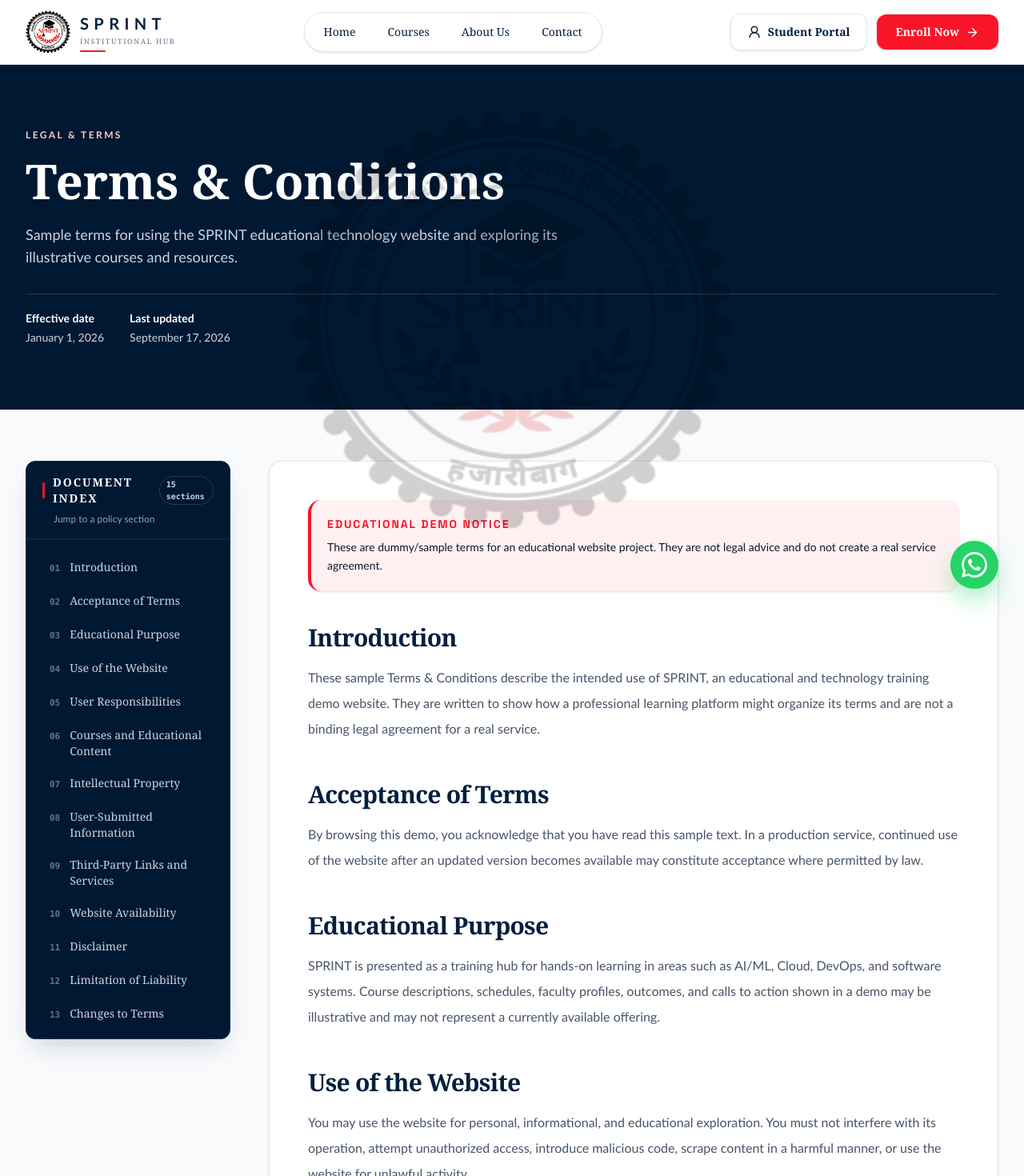
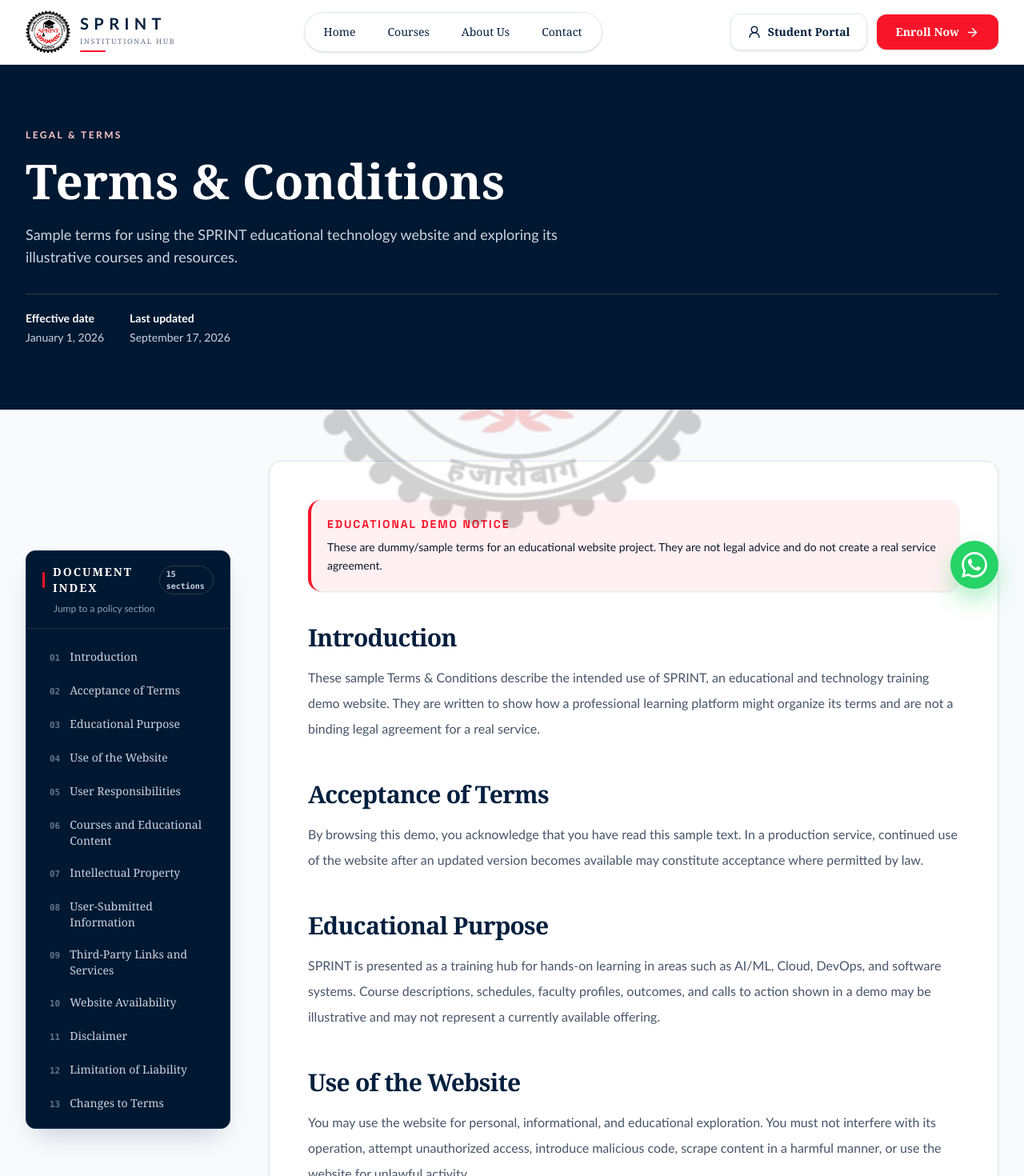
Before and after one commit to ITWala2025/Sprint_HB, a Next.js app: page /terms in a window 1280 px wide. Shown: the top 1470 px of the page at 80% size. Built offline with nearby package versions, Linux system fonts and the light colour scheme.

Commit message:
feat: implement watermark coverage utility; apply to various components for improved visual hierarchy

```diff
--- a/src/components/Home/ContactCTA.jsx
+++ b/src/components/Home/ContactCTA.jsx
@@ -6,7 +6,7 @@
  */
 export default function ContactCTA() {
   return (
-    <section className="bg-brand-navy py-24 text-brand-white">
+    <section className="bg-brand-navy py-24 text-brand-white covers-watermark">
       <div className="mx-auto max-w-5xl px-6 text-center">
         <h2 className="font-display text-3xl font-bold sm:text-4xl lg:text-5xl">
           Ready to Take the Next Step?
--- a/src/components/Home/FeaturedProgram.jsx
+++ b/src/components/Home/FeaturedProgram.jsx
@@ -43,7 +43,7 @@
   }, []);
 
   return (
-    <section className="bg-brand-navy py-24 text-brand-white">
+    <section className="bg-brand-navy py-24 text-brand-white covers-watermark">
       <div className="mx-auto max-w-7xl px-6">
         <div className="max-w-2xl">
           <p className="text-sm font-semibold text-brand-red">Featured Program</p>
--- a/src/components/Home/Hero.jsx
+++ b/src/components/Home/Hero.jsx
@@ -15,7 +15,7 @@
  */
 export default function Hero() {
   return (
-    <section className="relative flex min-h-[100svh] flex-col overflow-hidden bg-brand-navy">
+    <section className="relative flex min-h-[100svh] flex-col overflow-hidden bg-brand-navy covers-watermark">
       {/* Background video. autoPlay+muted+playsInline is required for
           browsers to allow autoplay; poster covers slow connections and
           the (TBD) case where video is dropped in favor of a static image. */}
--- a/src/components/Watermark.jsx
+++ b/src/components/Watermark.jsx
@@ -8,6 +8,12 @@
  * Visible on light backgrounds, naturally hidden on dark backgrounds.
  * Renders above page content but below header/modals/dropdowns.
  * Non-interactive, hidden from assistive tech, excluded from print.
+ *
+ * IMPORTANT: Dark sections must use the `.covers-watermark` utility class
+ * (defined in src/css/global.css) to visually sit above this watermark.
+ * Apply `.covers-watermark` to: Header, Footer, Hero, FeaturedProgram,
+ * ContactCTA, CampusNewsTicker, LegalLayout header, LegalTableOfContents,
+ * and any future dark-themed sections.
  */
 export default function Watermark() {
   return (
--- a/src/components/footer/Footer.jsx
+++ b/src/components/footer/Footer.jsx
@@ -48,7 +48,7 @@
 
   return (
     <footer
-      className="sprint-footer text-brand-off-white"
+      className="sprint-footer text-brand-off-white covers-watermark"
       style={{
         backgroundImage: "url('/images/header&footer/footer_background_img.png')",
         backgroundSize: "cover",
--- a/src/components/header/Header.tsx
+++ b/src/components/header/Header.tsx
@@ -22,7 +22,7 @@
   }, []);
 
   return (
-    <header className={`sprint-site-header sticky top-0 z-50 w-full ${isScrolled ? "is-scrolled" : ""}`}>
+    <header className={`sprint-site-header sticky top-0 z-50 w-full covers-watermark ${isScrolled ? "is-scrolled" : ""}`}>
       <div className="relative mx-auto flex h-20 max-w-7xl items-center justify-between gap-4 px-4 sm:px-6 lg:px-8">
         <HeaderLogo />
         <DesktopNavigation pathname={pathname} />
--- a/src/components/layout/CampusNewsTicker.tsx
+++ b/src/components/layout/CampusNewsTicker.tsx
@@ -88,11 +88,11 @@
 }
 
 export default function CampusNewsTicker() {
-	return (
-		<section
-			className="relative z-10 overflow-hidden border-b border-brand-navy-light bg-brand-navy-dark shadow-[0_8px_20px_-18px_rgba(1,31,62,0.8)]"
-			aria-label="SPRINT campus news and updates"
-		>
+  return (
+    <section
+      className="relative z-10 overflow-hidden border-b border-brand-navy-light bg-brand-navy-dark shadow-[0_8px_20px_-18px_rgba(1,31,62,0.8)] covers-watermark"
+      aria-label="SPRINT campus news and updates"
+    >
 			<div className="mx-auto flex min-h-12 max-w-7xl items-center gap-4 px-4 sm:px-6 lg:px-8">
 				<div className="hidden shrink-0 items-center gap-2 border-r border-white/10 pr-5 sm:flex">
 					<span className="grid size-8 place-items-center rounded-full bg-brand-red text-white">
--- a/src/components/legal/LegalLayout.jsx
+++ b/src/components/legal/LegalLayout.jsx
@@ -13,7 +13,7 @@
 }) {
   return (
     <div className="bg-brand-off-white">
-      <header className="bg-brand-navy-dark text-white">
+      <header className="bg-brand-navy-dark text-white covers-watermark">
         <div className="mx-auto max-w-7xl px-4 py-16 sm:px-6 sm:py-20 lg:px-8">
           <p className="text-xs font-bold uppercase tracking-[0.2em] text-red-200">
             {eyebrow}
--- a/src/components/legal/LegalTableOfContents.jsx
+++ b/src/components/legal/LegalTableOfContents.jsx
@@ -4,7 +4,7 @@
   return (
     <nav
       aria-label="On this page"
-      className="h-fit overflow-hidden rounded-xl border border-brand-navy-light bg-brand-navy-dark shadow-[0_16px_32px_-12px_rgba(1,31,62,0.22)] lg:sticky lg:top-28"
+      className="h-fit overflow-hidden rounded-xl border border-brand-navy-light bg-brand-navy-dark shadow-[0_16px_32px_-12px_rgba(1,31,62,0.22)] lg:sticky lg:top-28 covers-watermark"
     >
       <div className="border-b border-white/10 px-4 py-4 sm:px-5">
         <div className="flex items-center justify-between gap-3">
--- a/src/css/global.css
+++ b/src/css/global.css
@@ -152,6 +152,29 @@
     animation: none;
   }
 }
+
+/* ========================================
+   WATERMARK COVERAGE UTILITY
+   ========================================
+   Apply .covers-watermark to any section with a dark/solid background
+   that should visually sit ABOVE the global fixed-position watermark.
+   This creates a stacking context that masks the watermark (which uses
+   mix-blend-mode: multiply and sits at z-40).
+   The class provides:
+   - position: relative (establishes stacking context)
+   - z-index: 45 (above watermark's z-40, below header/modals at z-50+)
+   - Solid opaque background to prevent watermark bleed-through
+   - isolation: isolate (prevents blend mode from affecting content above)
+   ======================================== */
+
+.covers-watermark {
+  position: relative;
+  z-index: 45;
+  isolation: isolate;
+  /* Ensures solid background — sections using this class should also
+     have an explicit bg-* class (e.g., bg-brand-navy, bg-brand-navy-dark) */
+}
+
 /* ========================================
    COMMON UTILITIES & ACCESSIBILITY
    ======================================== */
```
